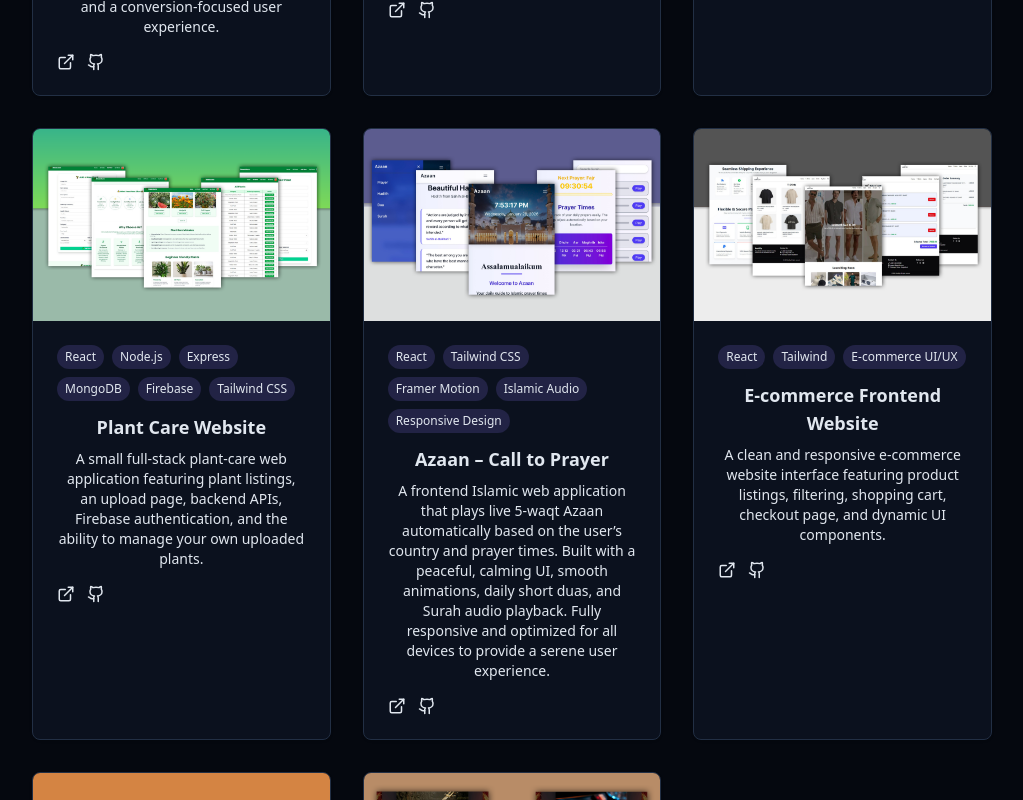
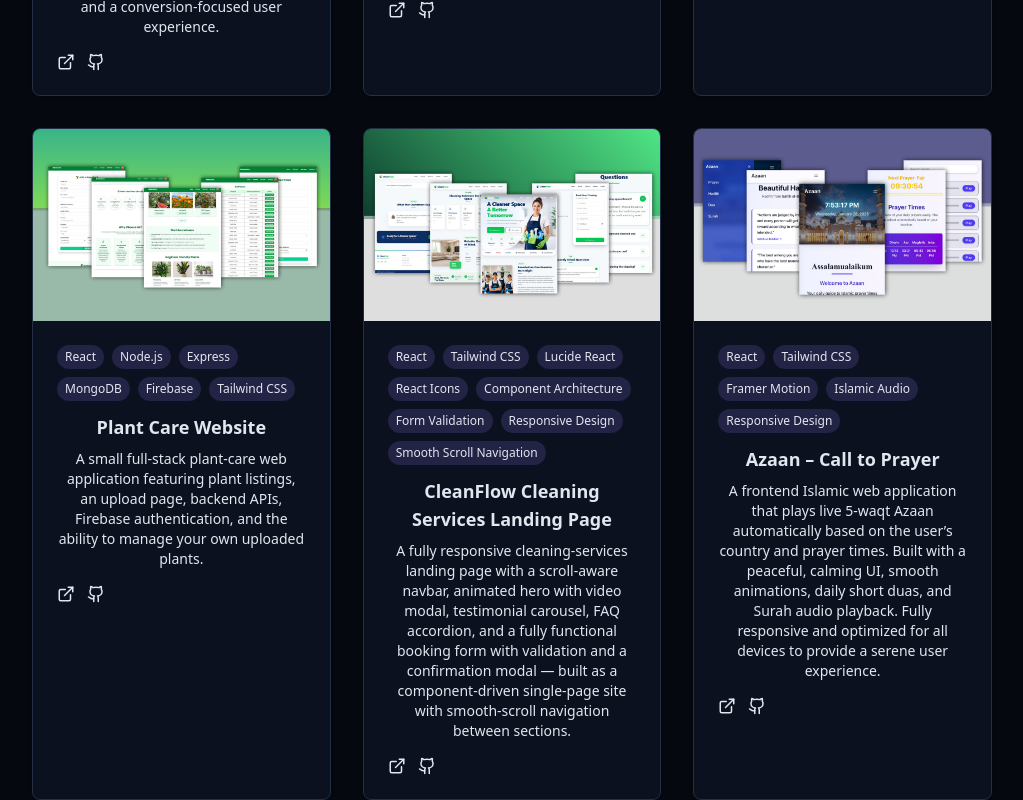
Before and after one commit to Nusrat323/my-portfolio, a React (Vite) app: page / in a window 1280 px wide. Shown: the part 3780-4580 px from the top of the page, without its empty margins (128-1151 px from the left). Built offline with nearby package versions, Linux system fonts and the light colour scheme.

Commit message:
add project

```diff
--- a/src/components/ProjectsSection.jsx
+++ b/src/components/ProjectsSection.jsx
@@ -53,6 +53,25 @@ const frontendProjects = [
   },
   {
     id: 5,
+    title: "CleanFlow Cleaning Services Landing Page",
+    description:
+      "A fully responsive cleaning-services landing page with a scroll-aware navbar, animated hero with video modal, testimonial carousel, FAQ accordion, and a fully functional booking form with validation and a confirmation modal — built as a component-driven single-page site with smooth-scroll navigation between sections.",
+    image: "/projects/cleanflow.png",
+    tags: [
+      "React",
+      "Tailwind CSS",
+      "Lucide React",
+      "React Icons",
+      "Component Architecture",
+      "Form Validation",
+      "Responsive Design",
+      "Smooth Scroll Navigation"
+    ],
+    demoUrl: "https://your-cleanflow-demo-url.com",
+    githubUrl: "https://github.com/your-username/cleanflow"
+  },
+  {
+    id: 6,
     title: "Azaan – Call to Prayer",
     description:
       "A frontend Islamic web application that plays live 5-waqt Azaan automatically based on the user’s country and prayer times. Built with a peaceful, calming UI, smooth animations, daily short duas, and Surah audio playback. Fully responsive and optimized for all devices to provide a serene user experience.",
@@ -68,7 +87,7 @@ const frontendProjects = [
     githubUrl: "https://github.com/Nusrat323/azaan"
   },
       {
-        id: 6,
+        id: 7,
         title: "E-commerce Frontend Website",
         description:
           "A clean and responsive e-commerce website interface featuring product listings, filtering, shopping cart, checkout page, and dynamic UI components.",
@@ -80,7 +99,7 @@ const frontendProjects = [
 
 
       {
-        id: 7,
+        id: 8,
         title: "SwiftCart E-commerce Website",
         description:
           "A responsive frontend e-commerce website with dynamic product fetching from Fake Store API, interactive product modals, category filters, and a cart sidebar. Features multiple pages including Home, Products, About, and Contact with responsive design.",
@@ -90,7 +109,7 @@ const frontendProjects = [
         githubUrl: "https://github.com/Nusrat323/swiftcart",
       },
       {
-        id: 8,
+        id: 9,
         title: "BeatWave Music Player",
         description:
           "A modern, responsive web-based music player built with HTML, CSS, and JavaScript. Features include play/pause, next/previous track, shuffle and repeat, dynamic playlist, volume control, and a sleek glassmorphic UI. The background dynamically adapts to the currently playing song's album cover for a premium experience.",
```
Also changed, not shown: public/projects/cleanflow.png (added).
